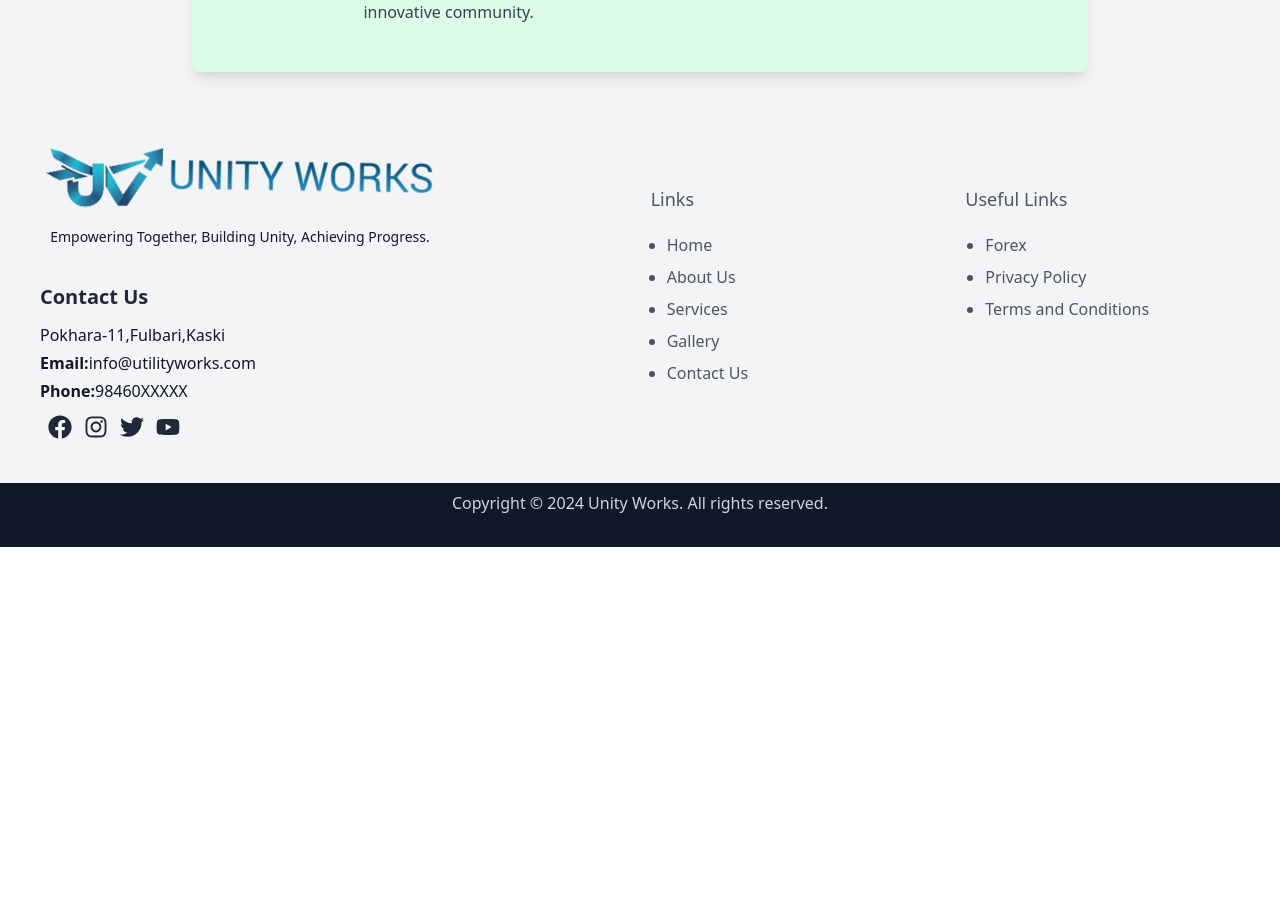
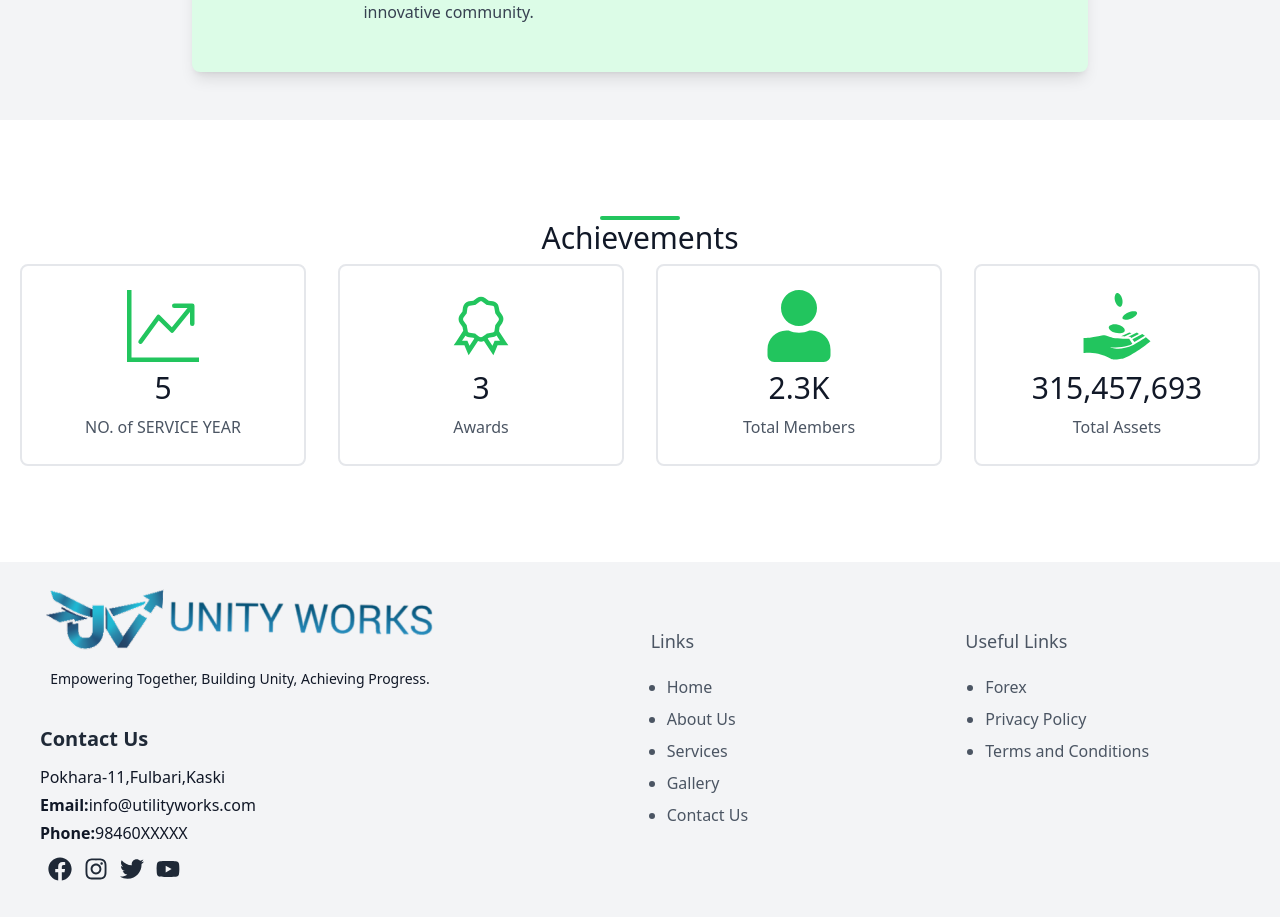
Before and after one commit to sajagsubedi/UnityWorks, a Next.js app: page / in a window 1280 px wide. Shown: the part 1024-1941 px from the top of the page. Before the commit the page ends 1571 px from the top, so only its background shows below. Built offline with nearby package versions, Linux system fonts and the light colour scheme.

Commit message:
Achievements section added

```diff
--- a/src/app/page.tsx
+++ b/src/app/page.tsx
@@ -1,11 +1,12 @@
 import React from "react";
-import { Services,Testimonials } from "@/components";
+import { Services,Testimonials,Achievments } from "@/components";
 
 export default function Page() {
   return (
     <main>
       <Services />
       <Testimonials/>
+      <Achievments/>
     </main>
   );
 }
--- /dev/null
+++ b/src/components/Achievments.tsx
@@ -0,0 +1,60 @@
+import { BsGraphUpArrow } from "react-icons/bs";
+import { LiaAwardSolid } from "react-icons/lia";
+import { FaUser } from "react-icons/fa";
+import { GiReceiveMoney } from "react-icons/gi";
+
+export default function Achievements() {
+  return (
+    <section className="text-gray-600 body-font">
+      <div className="container px-5 py-24 mx-auto">
+        <div className=" w-full mb-6 lg:mb-0 flex flex-col items-center">
+          <div className="h-1 w-20 bg-green-500 rounded"></div>
+          <h2 className="sm:text-3xl text-2xl font-medium title-font mb-2 text-gray-900 ">
+            Achievements
+          </h2>
+        </div>
+        <div className="flex flex-wrap -m-4 text-center">
+          <div className="p-4 md:w-1/4 sm:w-1/2 w-full">
+            <div className="border-2 border-gray-200 px-4 py-6 rounded-lg flex flex-col items-center gap-2">
+              <BsGraphUpArrow className="text-7xl text-center text-green-500 font-bold" />
+              <h3 className="title-font font-medium text-3xl text-gray-900">
+                5
+              </h3>
+              <p className="leading-relaxed">NO. of SERVICE YEAR</p>
+            </div>
+          </div>
+          <div className="p-4 md:w-1/4 sm:w-1/2 w-full">
+            <div className="border-2 border-gray-200 px-4 py-6 rounded-lg flex flex-col items-center gap-2">
+              <LiaAwardSolid className="text-7xl text-center text-green-500 font-bold" />
+
+              <h3 className="title-font font-medium text-3xl text-gray-900">
+                3
+              </h3>
+              <p className="leading-relaxed">Awards</p>
+            </div>
+          </div>
+          <div className="p-4 md:w-1/4 sm:w-1/2 w-full">
+            <div className="border-2 border-gray-200 px-4 py-6 rounded-lg flex flex-col items-center gap-2">
+              <FaUser className="text-7xl text-center text-green-500 font-bold" />
+
+              <h3 className="title-font font-medium text-3xl text-gray-900">
+                2.3K
+              </h3>
+              <p className="leading-relaxed">Total Members</p>
+            </div>
+          </div>
+          <div className="p-4 md:w-1/4 sm:w-1/2 w-full">
+            <div className="border-2 border-gray-200 px-4 py-6 rounded-lg flex flex-col items-center gap-2">
+              <GiReceiveMoney className="text-7xl text-center text-green-500 font-bold" />
+
+              <h3 className="title-font font-medium text-3xl text-gray-900">
+                315,457,693
+              </h3>
+              <p className="leading-relaxed">Total Assets</p>
+            </div>
+          </div>
+        </div>
+      </div>
+    </section>
+  );
+}
--- a/src/components/index.tsx
+++ b/src/components/index.tsx
@@ -2,5 +2,6 @@ import Header from "./Header";
 import Footer from "./Footer";
 import Services from "./Services";
 import Testimonials from "./Testimonials";
+import Achievments from "./Achievments";
 
-export {Header,Footer,Services,Testimonials}
+export {Header,Footer,Services,Testimonials,Achievments}
```
